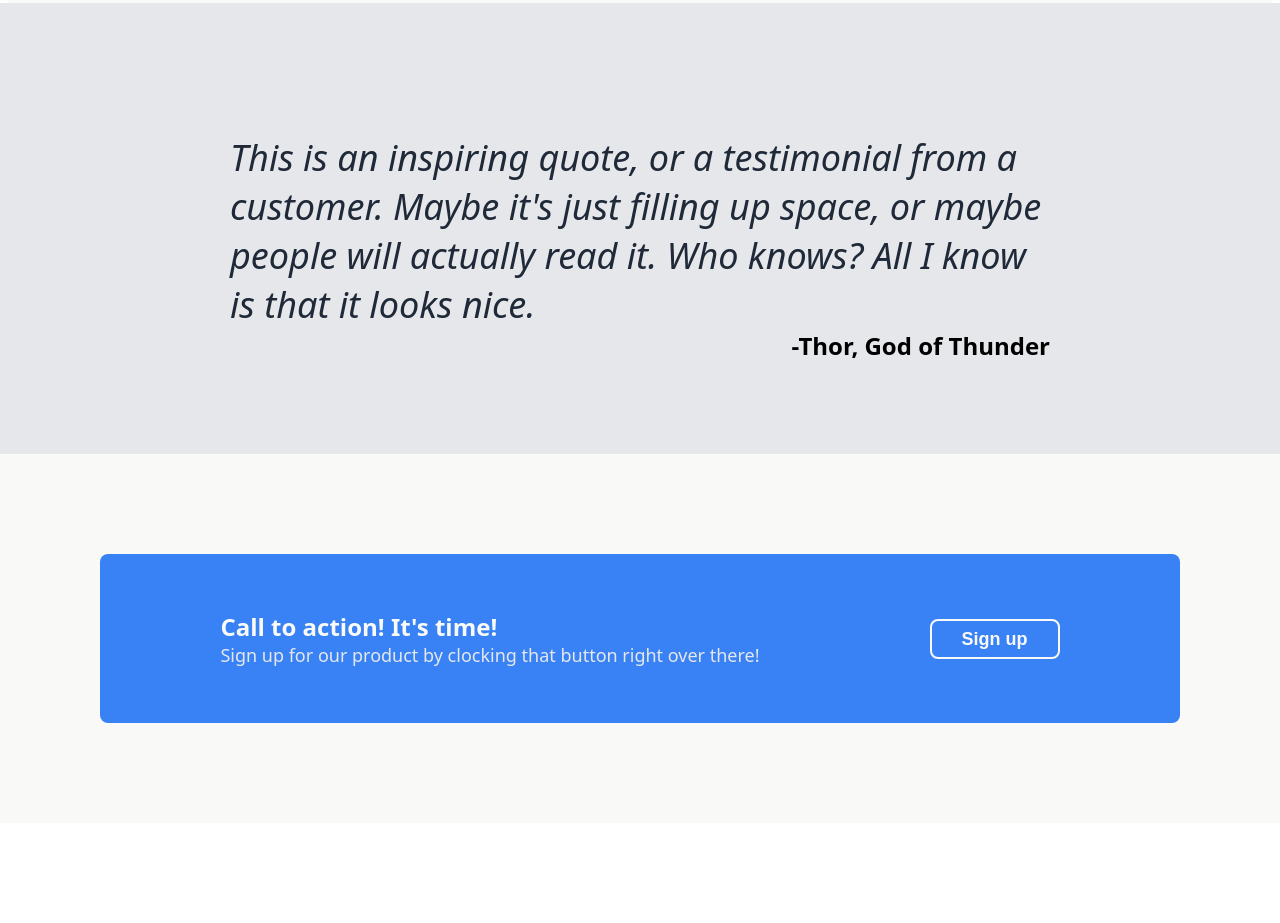
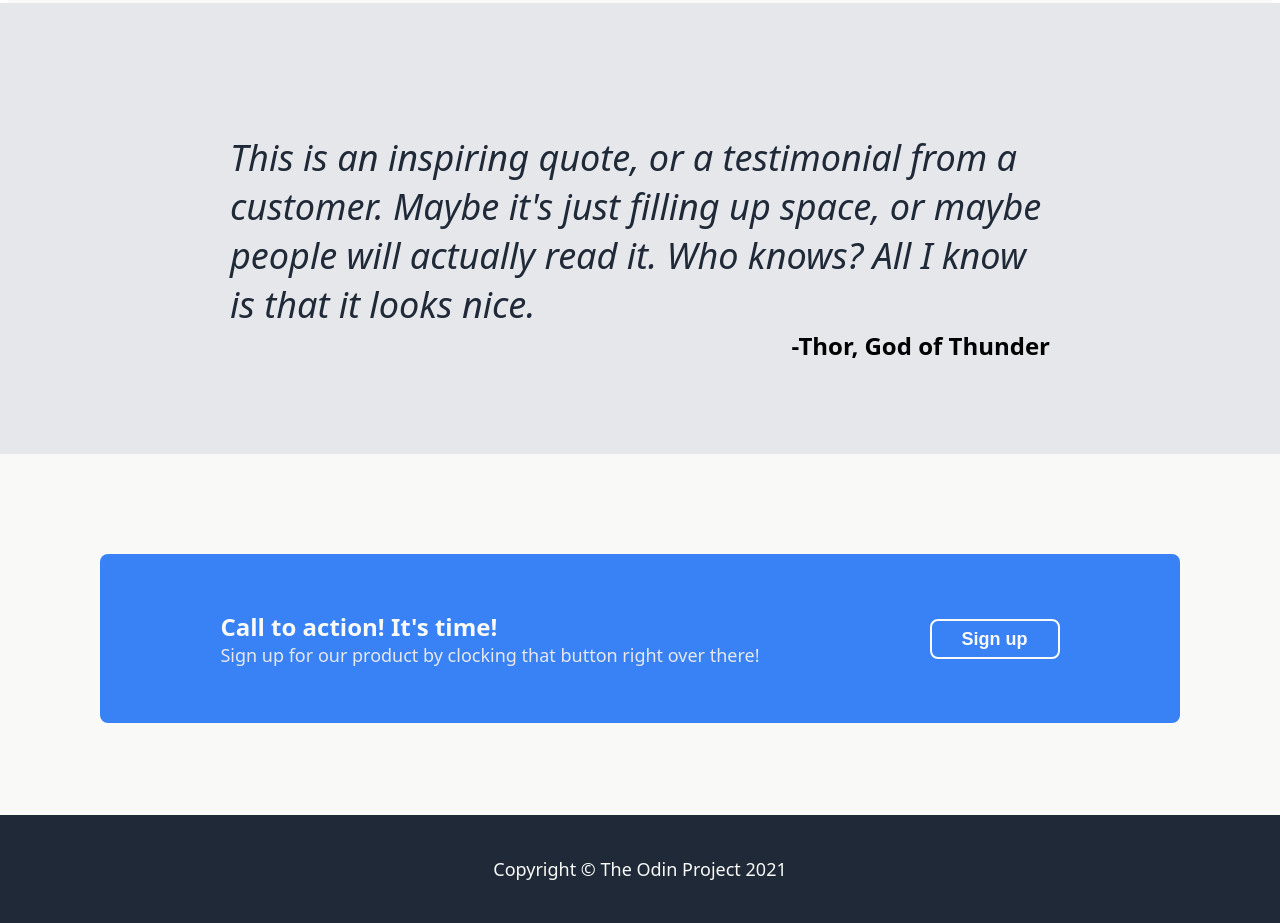
Before and after one commit to UltraForte/odin-landpage, a plain HTML site: page index.html in a window 1280 px wide. Shown: the part 1063-1986 px from the top of the page. Before the commit the page ends 1886 px from the top, so only its background shows below. Drawn offline with Linux system fonts and the light colour scheme.

Commit message:
add HTML for the footer of the page, add CSS for the footer of the page

```diff
--- a/index.html
+++ b/index.html
@@ -62,6 +62,10 @@
             <button id="action-signup">Sign up</button>
         </div>
     </div>
+<!--code below is for the footer-->
+    <div class="footer">
+        Copyright © The Odin Project 2021
+    </div>
 
 </body>
 </html>
--- a/styles.css
+++ b/styles.css
@@ -197,7 +197,15 @@ body {
     border-radius: 8px;
     align-self: center;
 }
-
+                     /*CSS for Footer*/
+.footer {
+    background-color: #1F2937;
+    color: #F9FAF8;
+    text-align: center;
+    font-size: 18px;
+    padding: 42px;
+    margin: -8px;
+}
 
 
 /*remove underline, bullets, and indentation from links and lists*/
```
